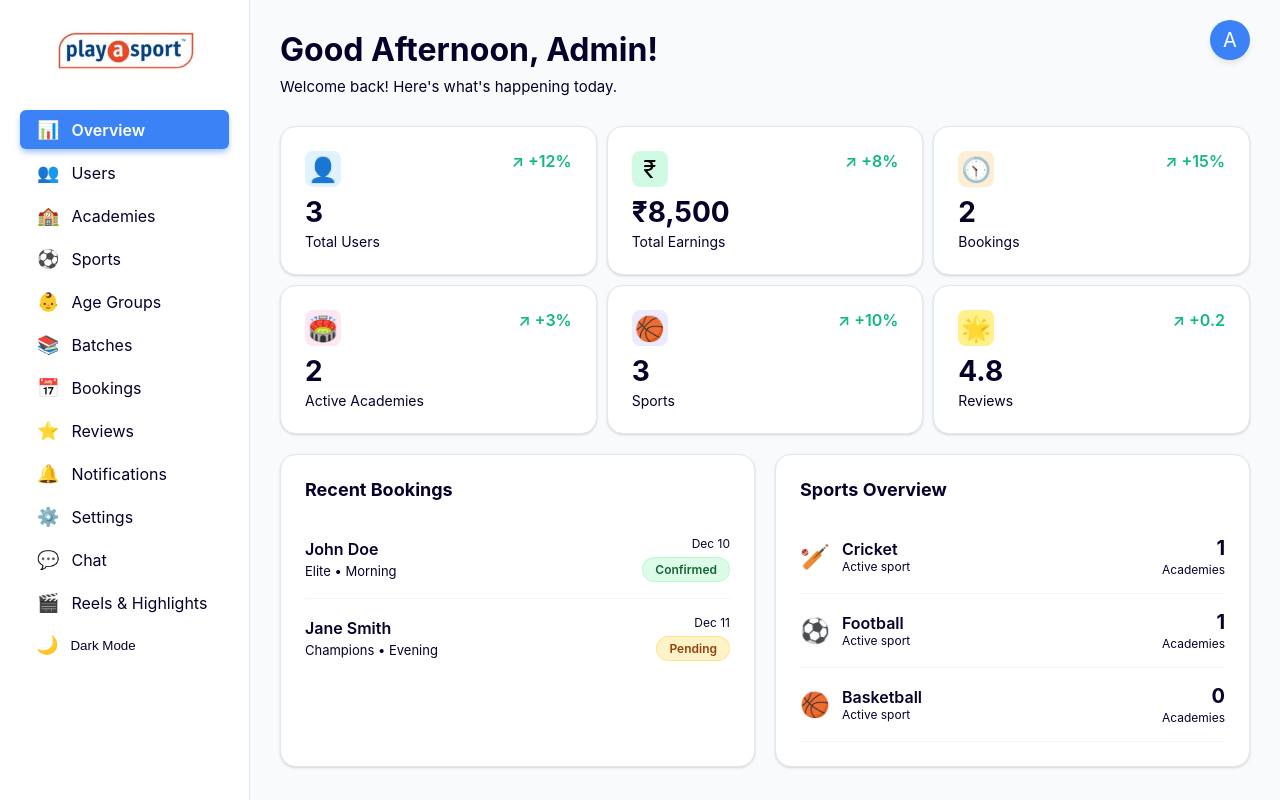
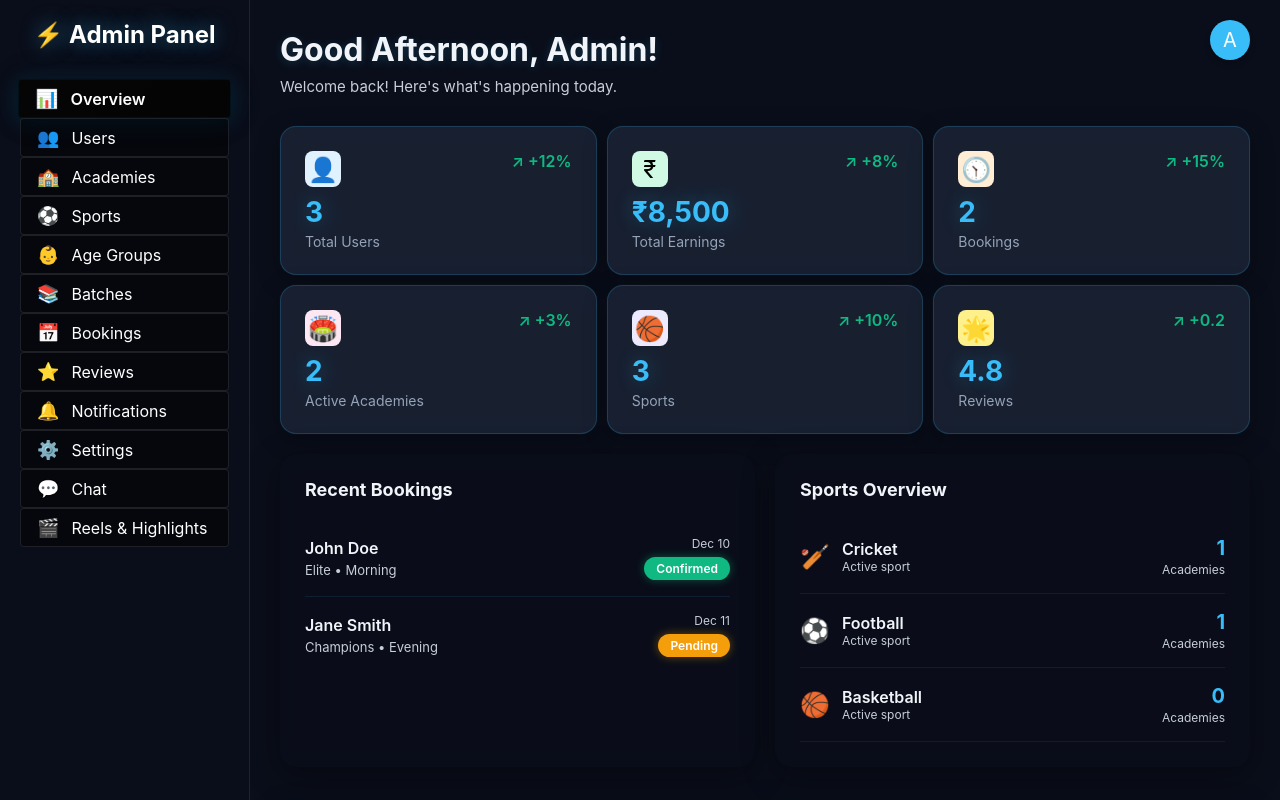
Before and after one commit to sandeepkolay1989/Admin-PAS, a Next.js app: page / in a window 1280 px wide. Shown: the top 800 px of the page. Built offline with nearby package versions, Linux system fonts and the light colour scheme.

Commit message:
Revert "theme changed by sandeep"

```diff
--- a/src/components/Sidebar.jsx
+++ b/src/components/Sidebar.jsx
@@ -1,7 +1,6 @@
 'use client';
 import React, { useState } from 'react';
 import Link from 'next/link';
-import Image from 'next/image';
 import { usePathname } from 'next/navigation';
 import { useTheme } from '../context/ThemeContext';
 
@@ -27,18 +26,8 @@ export default function Sidebar() {
 
     return (
         <div style={{ ...styles.sidebar, display: 'flex', flexDirection: 'column' }}>
-            <div style={{ ...styles.logo, display: 'flex', justifyContent: 'center', alignItems: 'center', marginBottom: '30px' }}>
-                <div style={{ position: 'relative', width: '100%', height: '60px' }}>
-                    <Image
-                        src="/logo.jpg"
-                        alt="Play A Sport Logo"
-                        fill
-                        style={{ objectFit: 'contain' }}
-                        priority
-                    />
-                </div>
-            </div>
-            <nav>
+            <div style={styles.logo}>⚡ Admin Panel</div>
+            <nav style={{ flex: 1 }}>
                 {menuItems.map(item => {
                     // Check if active. For dashboard '/', exact match. For others, startsWith
                     const isActive = item.path === '/'
@@ -69,7 +58,9 @@ export default function Sidebar() {
                         </Link>
                     )
                 })}
+            </nav>
 
+            <div style={{ paddingTop: '20px', borderTop: `1px solid ${isDarkMode ? 'rgba(255,255,255,0.1)' : 'rgba(0,0,0,0.1)'}` }}>
                 <button
                     onClick={toggleTheme}
                     style={{
@@ -77,22 +68,17 @@ export default function Sidebar() {
                         width: '100%',
                         display: 'flex',
                         alignItems: 'center',
-                        gap: '12px',
-                        background: 'transparent',
+                        justifyContent: 'center',
+                        gap: '10px',
+                        background: isDarkMode ? 'rgba(255,255,255,0.1)' : 'rgba(255, 255, 255, 0.6)',
                         color: styles.sidebar.color,
-                        marginTop: '4px', // Standard margin between items
-                        border: 'none',
-                        cursor: 'pointer',
-                        textAlign: 'left',
-                        padding: '8px 16px',
+                        marginTop: 0
                     }}
-                    onMouseEnter={() => setHoveredItem('theme')}
-                    onMouseLeave={() => setHoveredItem(null)}
                 >
                     <span style={{ fontSize: '18px' }}>{isDarkMode ? '☀️' : '🌙'}</span>
                     <span>{isDarkMode ? 'Light Mode' : 'Dark Mode'}</span>
                 </button>
-            </nav>
+            </div>
         </div>
     );
 }
--- a/src/context/ThemeContext.jsx
+++ b/src/context/ThemeContext.jsx
@@ -6,8 +6,8 @@ import { themes } from '@/lib/styles';
 const ThemeContext = createContext();
 
 export const ThemeProvider = ({ children }) => {
-    // Check localStorage for saved theme, default to 'light'
-    const [themeMode, setThemeMode] = useState('light');
+    // Check localStorage for saved theme, default to 'dark'
+    const [themeMode, setThemeMode] = useState('dark');
     const [mounted, setMounted] = useState(false);
 
     useEffect(() => {
@@ -34,16 +34,16 @@ export const ThemeProvider = ({ children }) => {
     const theme = themes[themeMode];
     const isDarkMode = themeMode === 'dark';
 
-    // To avoid hydration mismatch, we renders the app with the default theme (light) first.
-    // If the user's preference is dark, it will flicker to dark after mount.
+    // To avoid hydration mismatch, we renders the app with the default theme (dark) first.
+    // If the user's preference is light, it will flicker to light after mount.
     // To avoid flicker we could hide it until mounted, but that hurts LCP.
-    // Given this is an admin panel, a small flicker or just defaulting to light is acceptable.
+    // Given this is an admin panel, a small flicker or just defaulting to dark is acceptable.
     // CRITICALLY: We MUST wrap children in ThemeContext.Provider even if not mounted, or if we decide to hide them.
 
     if (!mounted) {
         // Render with default context values to satisfy useTheme hooks in children
         return (
-            <ThemeContext.Provider value={{ theme: themes['light'], toggleTheme, isDarkMode: false, themeMode: 'light' }}>
+            <ThemeContext.Provider value={{ theme: themes['dark'], toggleTheme, isDarkMode: true, themeMode: 'dark' }}>
                 <div style={{ visibility: 'hidden' }}>{children}</div>
             </ThemeContext.Provider>
         );
```
Also changed, not shown: public/logo.jpg (deleted), src/lib/styles.js.
